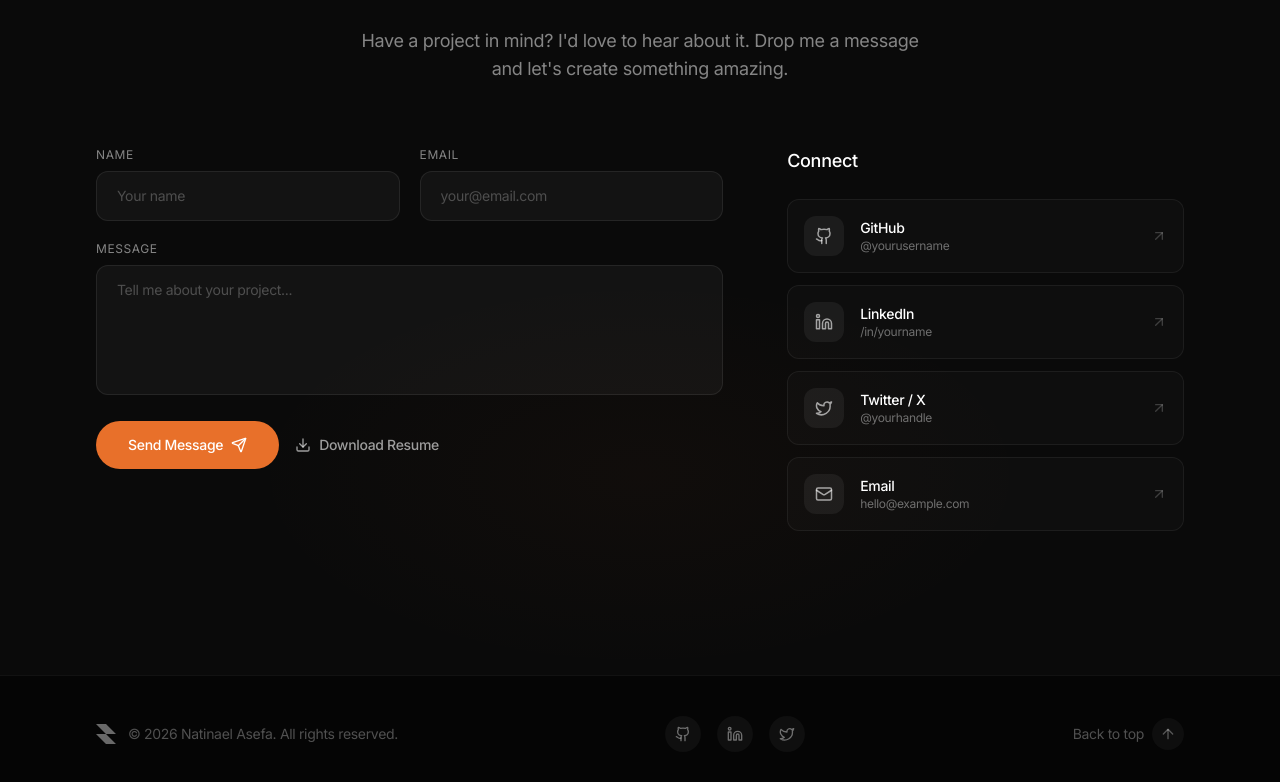
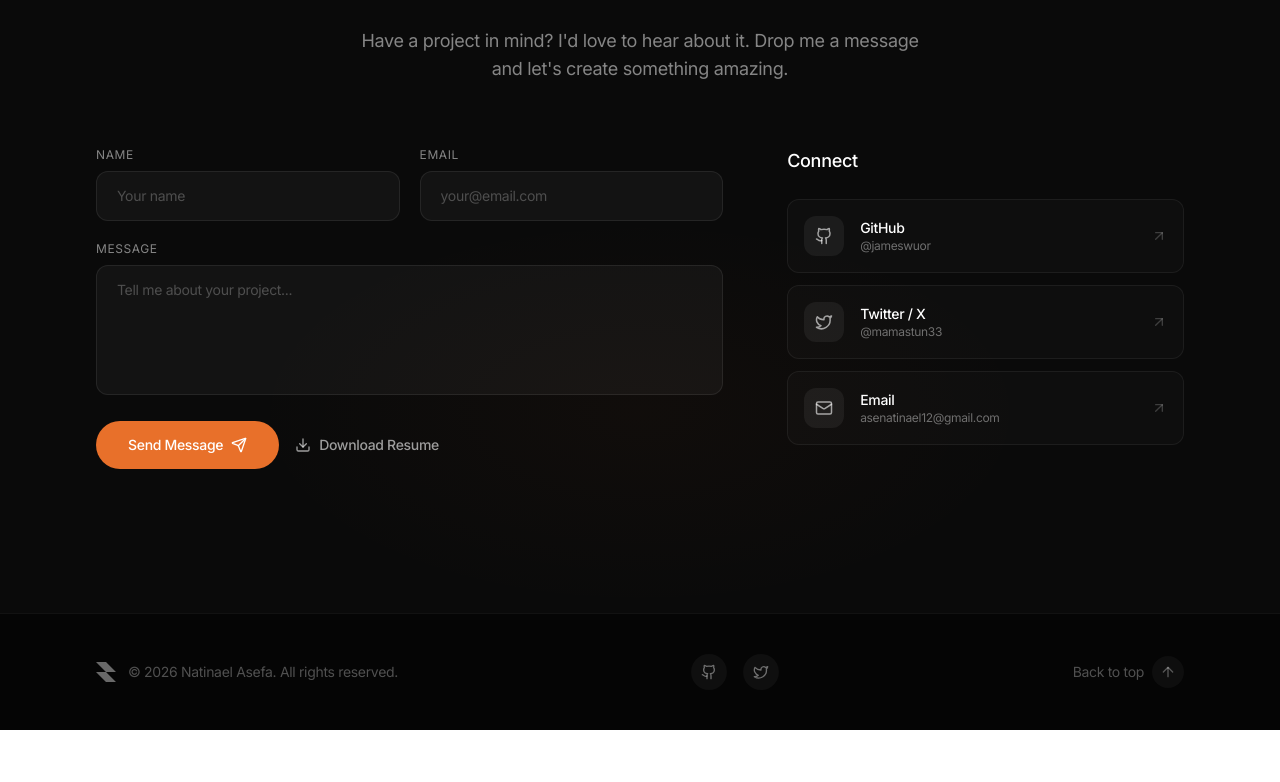
Before and after one commit to jameswuor/natinaelasefa, a React (Vite) app: page / in a window 1280 px wide. Shown: the part 6598-7380 px from the top of the page. After the commit the page ends 7328 px from the top, so only its background shows below. Built offline with nearby package versions, Linux system fonts and the light colour scheme; a web font is replaced by a local one.

Commit message:
Update social handles with GitHub, Twitter/X, and Email

```diff
--- a/src/components/ContactSection.tsx
+++ b/src/components/ContactSection.tsx
@@ -4,10 +4,9 @@ import { Mail, Send, Download, ArrowUpRight } from 'lucide-react';
 import { GithubIcon, LinkedinIcon, TwitterIcon } from './icons';
 
 const socials = [
-  { icon: GithubIcon, label: 'GitHub', href: '#', handle: '@yourusername' },
-  { icon: LinkedinIcon, label: 'LinkedIn', href: '#', handle: '/in/yourname' },
-  { icon: TwitterIcon, label: 'Twitter / X', href: '#', handle: '@yourhandle' },
-  { icon: Mail, label: 'Email', href: 'mailto:hello@example.com', handle: 'hello@example.com' },
+  { icon: GithubIcon, label: 'GitHub', href: 'https://github.com/jameswuor', handle: '@jameswuor' },
+  { icon: TwitterIcon, label: 'Twitter / X', href: 'https://x.com/mamastun33', handle: '@mamastun33' },
+  { icon: Mail, label: 'Email', href: 'mailto:asenatinael12@gmail.com', handle: 'asenatinael12@gmail.com' },
 ];
 
 const ContactSection = () => {
--- a/src/components/Footer.tsx
+++ b/src/components/Footer.tsx
@@ -22,9 +22,8 @@ const Footer = () => {
         {/* Center: Social links */}
         <div className="flex items-center gap-4">
           {[
-            { icon: GithubIcon, href: '#' },
-            { icon: LinkedinIcon, href: '#' },
-            { icon: TwitterIcon, href: '#' },
+            { icon: GithubIcon, href: 'https://github.com/jameswuor' },
+            { icon: TwitterIcon, href: 'https://x.com/mamastun33' },
           ].map(({ icon: Icon, href }, i) => (
             <a
               key={i}
```
